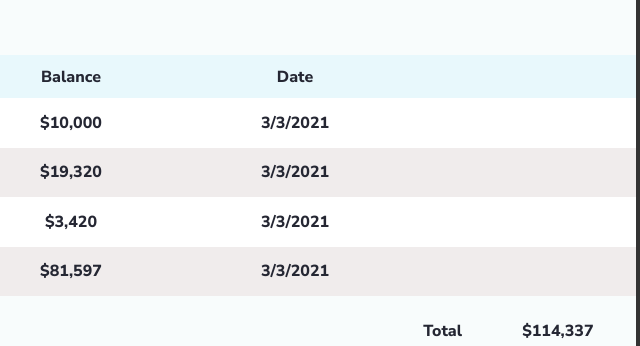
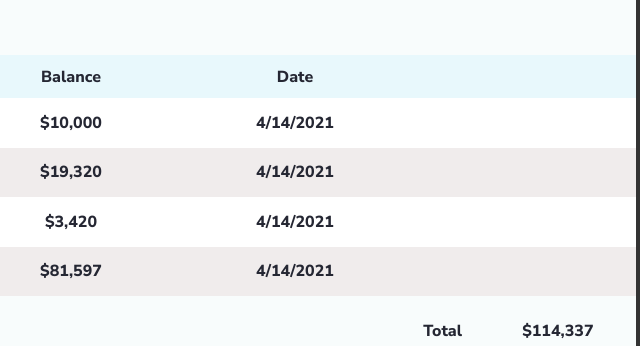
Before and after one commit to yeicobF/FDW-HTML_CSS_ADDING-JS-ELEMENTS-WEBSITE, a website: page src/index.html in a window 1280 px wide. Shown: the part 174-520 px from the top of the page, 457-1097 px from the left. Drawn offline with Linux system fonts and the light colour scheme.

Commit message:
JS CON Airbnb Style Guide - ESLint
- Agregué el JS del HTML a un archivo aparte para poder hacer el linting
  de acuerdo a la guía de estilo para JavaScript de Airbnb:

  https://github.com/airbnb/javascript

- Corregí todos los errores que me salieron del ESLint a excepción de los
  de las funciones sin utilizar, pero TODOS los demás quedaron
  resueltos.

- Corregí algunas de las reglas del ESLint para que estén de acuerdo al
  estilo que también a mí me gusta, pero fueron pocas las que cambié.

- En general corregí el código y ya todo quedó muy consistente. Además,
  la fecha antes estaba mal y no me había dado cuenta, pero ya lo
  corregí.

- Las cadenas ahora con variables dentro ya no las concateno, sino que
  utilizo un nuevo tipo de cadena en donde puedo agregar variables
  dentro sin concatenar.

```diff
--- /dev/null
+++ b/src/create-second-half-of-page.js
@@ -0,0 +1,214 @@
+// Martes, 13 de ABRIL del 2021
+// Aquí se encontrará el código que hice de JS, aunque no lo retiré del HTML,
+// sino que lo puse aquí para probar el ESLint con convenciones "airbnb".
+
+// Obtener los valores de la tabla.
+function getBalanceValues() {
+  // Obtenemos todos los DIVS que están dentro de la tabla, es decir, que
+  //  también habrá texto.
+  // 2do VALOR = BALANCE, 4 VALORES POR TABLA.
+  // let tableValues = document.getElementsByClassName("table--row--element");
+
+  // Obtenemos todas las filas de la tabla para solo acceder al segundo elemento,
+  //  en donde se encuentran los balances.
+  const tableValues = document.getElementsByClassName("table--row");
+
+  // console.log(tableValues);
+
+  const balanceValues = new Array(tableValues.length - 1);
+
+  // Acumulador de los valores del balance.
+  let totalSum = 0;
+  for (let i = 1; i <= balanceValues.length; i++) {
+    // balanceValues[i - 1] = tableValues[i].childNodes[1].innerHTML.replace(/$[0-9]*,[0-9]/, "");
+    // FUENTE: https://stackoverflow.com/questions/559112/how-to-convert-a-currency-string-to-a-double-with-jquery-or-javascript
+    balanceValues[i - 1] = tableValues[i].childNodes[1].innerHTML.replace(/[$,]/g, "");
+    // PASAR LA CADENA A ENTERO.
+    // parseInt(cadena, radix parameter
+    //                  [tipo de número: 10 -> decimal, 8 -> octal]
+    //          )
+    totalSum += parseInt(balanceValues[i - 1], 10);
+    // console.log("\n - VALUE TO INT = " + balanceValues[i - 1] + ", SUM = " + totalSum);
+  }
+
+  return totalSum;
+}
+
+// AGREGAR LA SUMA DEL BALANCE.
+// Me gustaría hacer mejor este códgio.
+function addBalanceTotal() {
+  // DIV CON TODO EL CONTENIDO.
+  const allContent = document.getElementsByClassName("all-content-wrapper");
+
+  const balanceTotal = new Array(2);
+  balanceTotal[0] = document.createElement('div');
+  balanceTotal[0].className = "table--row--element";
+  balanceTotal[0].innerHTML = "Total";
+  balanceTotal[0].style.padding = "0 42px 0 18px";
+  balanceTotal[0].style.width = "unset";
+
+  balanceTotal[1] = document.createElement('div');
+  balanceTotal[1].className = "table--row--element";
+
+  // toLocaleString()
+  // Así el número se separa dependiendo de las oopciones del sistema del
+  // usuario que lo ve. Como separado por comas, por ejemplo.
+  // toLocaleString("en-US") <- Así se ponen comas en lugar de puntos.
+  // FUENTE: https://stackoverflow.com/questions/2901102/how-to-print-a-number-with-commas-as-thousands-separators-in-javascript
+  balanceTotal[1].innerHTML = `$${getBalanceValues().toLocaleString("en-US")}`;
+  balanceTotal[1].style.padding = "0 42px 0 18px";
+  balanceTotal[1].style.width = "unset";
+
+  // METER EN UN DIV ESOS ELEMENTOS PARA ACOMODARLOS.
+  const balanceWrapper = document.createElement('div');
+  // balanceWrapper.className = "table--row";
+  balanceWrapper.style.marginTop = "24px";
+  balanceWrapper.style.marginLeft = "auto";
+  balanceWrapper.style.fontWeight = "800";
+  balanceWrapper.style.width = "100%";
+  balanceWrapper.style.display = "flex";
+  balanceWrapper.style.placeContent = "flex-end";
+
+  // Agregamos el texto y el número al total.
+  balanceWrapper.appendChild(balanceTotal[0]);
+  balanceWrapper.appendChild(balanceTotal[1]);
+
+  // Agregar el wrapper al final de todo el contenido.
+  allContent[0].appendChild(balanceWrapper);
+}
+
+// AGREGAR TODAS LAS FILAS A LA TABLA Y LUEGO LA TABLA AL HTML.
+function appendRowsToTable(rowsArray) {
+  const tableContainer = document.createElement('div');
+  tableContainer.className = "table-wrapper";
+
+  for (let i = 0; i < rowsArray.length; i++)
+    tableContainer.appendChild(rowsArray[i]);
+
+  return tableContainer;
+}
+
+// INICIALIZAR EL ARREGLO BIDIMENSIONAL.
+function initialize2DArray(rows, cols) {
+  const bidimensionalArray = new Array(rows);
+
+  for (let i = 0; i < rows; i++)
+    bidimensionalArray[i] = new Array(cols);
+
+  return bidimensionalArray;
+}
+
+// Se crea una fila de la tabla con los elementos que recibe.
+// Recibe la fila actual, el arreglo con los valores de cada elemento en la
+// tabla y el color de la fila.
+function createRow(textArray, rowColor) {
+  const row = document.createElement('div');
+  const elements = new Array(3);
+
+  row.className = "table--row";
+  // PRIMERA FILA DE OTRO COLOR.
+  // row.style.backgroundColor = "#e8ecfc";
+  row.style.backgroundColor = rowColor;
+
+  // CREAMOS CADA ELEMENTO CON SU TEXTO CORRESPONDIENTE.
+  for (let i = 0; i < textArray.length; i++) {
+    elements[i] = document.createElement('div');
+    elements[i].className = "table--row--element";
+    elements[i].innerHTML = textArray[i];
+    row.appendChild(elements[i]);
+  }
+
+  return row;
+}
+
+// Crear la tabla con cada uno de los elementos y valores que se requieren.
+function addTable() {
+  // ARREGLO DE FILAS
+  const rowsArray = [5];
+  const auxDateGetter = new Date();
+  // Fecha con elementos: mes/día/año
+  const date = {
+    // Hay que sumar 1 para obtener el mes actual.
+    month: auxDateGetter.getMonth() + 1,
+    day: auxDateGetter.getDate(),
+    year: auxDateGetter.getFullYear(),
+  };
+
+  // console.log(`month: ${date.month}, day: ${date.day}, year: ${date.year}`);
+
+  // DIV CON TODO EL CONTENIDO.
+  const allContent = document.getElementsByClassName("all-content-wrapper");
+  // 4 DATOS POR FILA.
+  let rowText = [4];
+  let rowColor;
+
+  /* --------------------------------------------- PRIMERA FILA */
+  // PRIMERA FILA DE OTRO COLOR.
+  rowText = ["Name", "Balance", "Date", ""];
+  // CREAR LA FILA CON LOS DATOS.
+  rowsArray[0] = createRow(rowText, "#e8f8fc");
+  // Esta es más alta que las otras.
+  rowsArray[0].id = "top-table-row";
+
+  /* --------------------------------------------- 2 FILA */
+  rowText = [
+    "Juan Perez",
+    "$10,000",
+    `${date.month}/${date.day}/${date.year}`,
+    "",
+  ];
+
+  rowColor = "#ffffff";
+
+  // CREAR LA FILA CON LOS DATOS.
+  rowsArray[1] = createRow(rowText, rowColor);
+
+  /* --------------------------------------------- 3 FILA */
+  rowText = [
+    "Armando Juárez",
+    "$19,320",
+    `${date.month}/${date.day}/${date.year}`,
+    "",
+  ];
+
+  rowColor = "#f0ecec";
+
+  rowsArray[2] = createRow(rowText, rowColor);
+  /* --------------------------------------------- 4  FILA */
+  rowText = [
+    "Francisco Octavio",
+    "$3,420",
+    `${date.month}/${date.day}/${date.year}`,
+    "",
+  ];
+
+  rowColor = "#ffffff";
+
+  rowsArray[3] = createRow(rowText, rowColor);
+  /* --------------------------------------------- 5 FILA */
+  rowText = [
+    "Carmela López",
+    "$81,597",
+    // FORMATED STRINGS
+    `${date.month}/${date.day}/${date.year}`,
+    "",
+  ];
+
+  rowColor = "#f0ecec";
+
+  rowsArray[4] = createRow(rowText, rowColor);
+
+  // AGREGAR LA TABLA YA JUNTA AL HTML.
+  allContent[0].appendChild(appendRowsToTable(rowsArray));
+}
+
+function addAllJSElements() {
+  // Agregamos la tabla.
+  addTable();
+
+  // Hay que agregar el total del balance en la esquina inferior derecha.
+  addBalanceTotal();
+}
+
+// CUANDO SE TERMINE DE CARGAR EL BODY SE HARÁ ESTE PROCESO.
+// document.body.onload = addAllJSElements;
--- a/src/index.html
+++ b/src/index.html
@@ -16,7 +16,8 @@
   href="https://fonts.googleapis.com/css2?family=Nunito+Sans:ital,wght@0,200;0,300;0,400;0,600;0,700;0,800;1,200;1,300;1,400;1,600;1,700&display=swap"
   rel="stylesheet">
 
-
+  <!-- JAVASCRIPT -->
+  <script src="create-second-half-of-page.js"></script>
 </head>
 <body>
 
@@ -176,9 +177,14 @@
 <!-- ------------------------- PARTE 2: JAVASCRIPT ------------------------- -->
 <!-- ----------------------- CÓDIGO PARA AGREGAR JS ------------------------ -->
 
+  <!-- CUANDO SE TERMINE DE CARGAR EL BODY SE HARÁ ESTE PROCESO. -->
   <script>
+    document.body.onload = addAllJSElements;
+  </script>
+
+  <!-- <script>
     // CUANDO SE TERMINE DE CARGAR EL BODY SE HARÁ ESTE PROCESO.
-    document.body.onload = addAllJSElements;
+    // document.body.onload = addAllJSElements;
 
     function addAllJSElements() {
         // Agregamos la tabla.
@@ -292,7 +298,7 @@
       /* --------------------------------------------- 2 FILA */
       rowText[1][0] = "Juan Perez";
       rowText[1][1] = "$10,000";
-      rowText[1][2] = month + "/" + day + "/" + year;
+      rowText[4][2] = `${month}/${day}/${year}`;
       rowText[1][3] = "";
 
       rowColor = "#ffffff";
@@ -375,7 +381,7 @@
       return bidimensionalArray;
     }
 
-  </script>
+  </script> -->
 
 </body>
 </html>
```
Also changed, not shown: src/package.json (added, +22 -0 lines), AVANCES/SitioFinal_JS-Modificado-ESLint_Mie_14_ABRIL_21_02-18AM.png (added), AVANCES/[3]SitioFinalConHover_Lu_12_ABRIL_21_12-44PM.png (added), src/.eslintrc.json (added), src/SitioFinalHoverAzul.png (added), src/SitoFinal.png (added), 3 other files.
